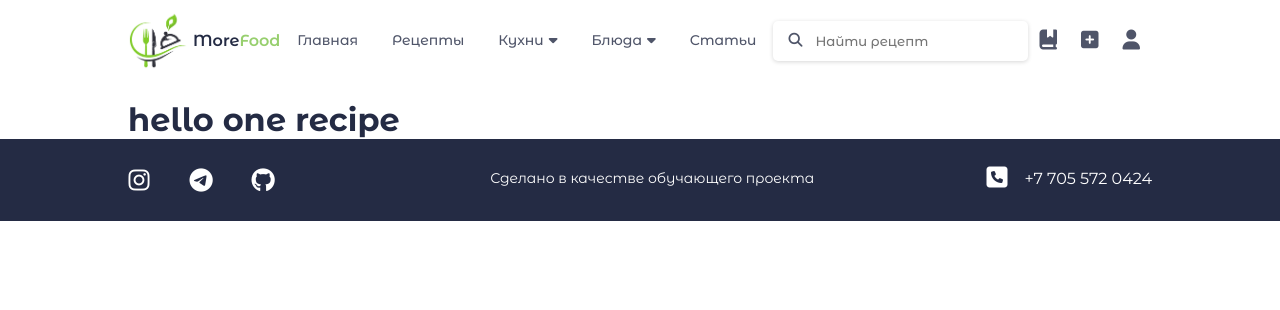
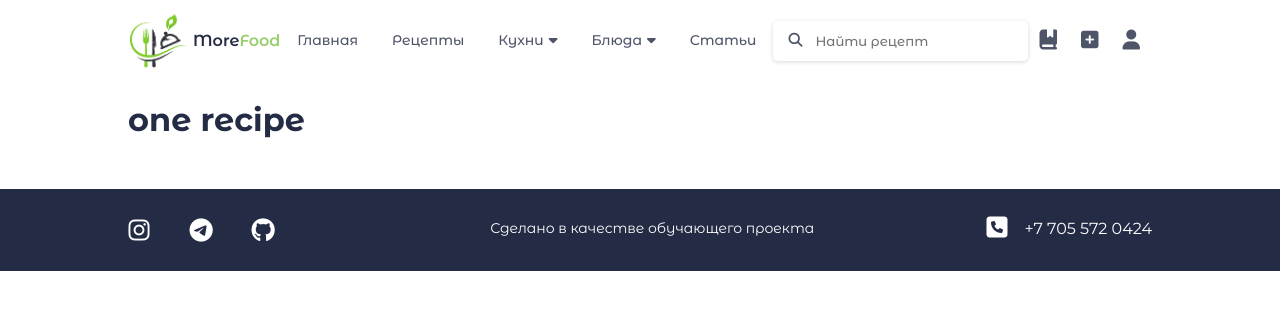
Before and after one commit to EryomenkoAlexander/moreFood, an Angular app in the folder client/: page /screens/recipes/seconds in a window 1280 px wide. Shown: the top 310 px of the page. Built offline with nearby package versions, Linux system fonts and the light colour scheme.

Commit message:
stop recipe

```diff
--- a/client/src/app/screens/recipes/one-recipe/one-recipe.component.html
+++ b/client/src/app/screens/recipes/one-recipe/one-recipe.component.html
@@ -1,3 +1,5 @@
 <div class="container">
-  <h1>hello one recipe</h1>
+  <div class="wrapper">
+    <h1>one recipe</h1>
+  </div>
 </div>
--- a/client/src/app/screens/recipes/one-recipe/one-recipe.component.scss
+++ b/client/src/app/screens/recipes/one-recipe/one-recipe.component.scss
@@ -0,0 +1,4 @@
+.wrapper {
+  margin-bottom: 50px;
+
+}
--- a/client/src/app/screens/recipes/recipes-card/recipes-card.component.html
+++ b/client/src/app/screens/recipes/recipes-card/recipes-card.component.html
@@ -11,7 +11,7 @@
         <span>{{data.rating}}</span>
       </div>
 
-      <div (click)="saveRecipe(data.id)" class="save">
+      <div (click)="saveRecipe($event, data.id)" class="save">
         <div *ngIf="!isSaveRecipe" class="icon"><i class="fa-regular fa-bookmark"></i></div>
         <div *ngIf="isSaveRecipe" class="icon"><i class="fa-solid fa-bookmark"></i></div>
       </div>
--- a/client/src/app/screens/recipes/recipes-card/recipes-card.component.ts
+++ b/client/src/app/screens/recipes/recipes-card/recipes-card.component.ts
@@ -17,7 +17,8 @@ export class RecipesCardComponent {
     private _router: Router
   ) { }
 
-  public saveRecipe(id: number) {
+  public saveRecipe(e: Event, id: number) {
+    e.stopPropagation()
     this.isSaveRecipe = !this.isSaveRecipe
   }
 
```
